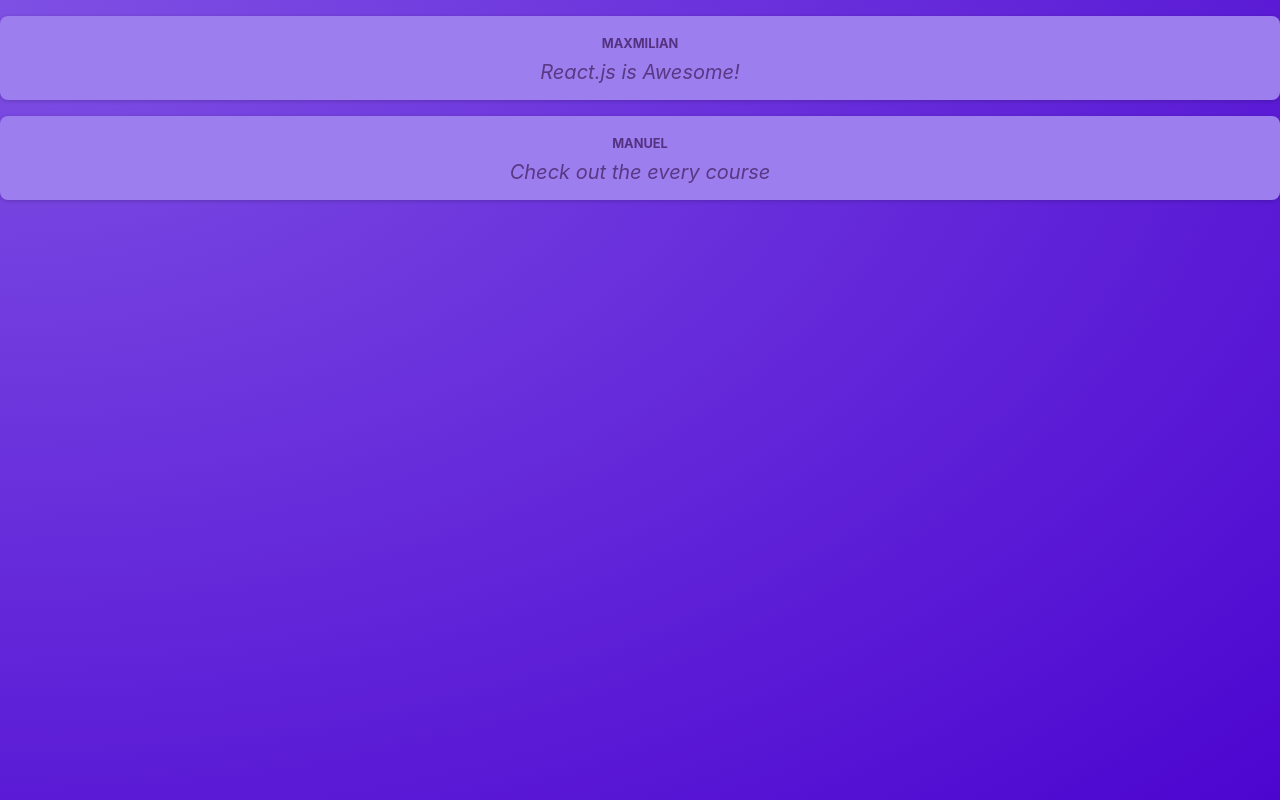
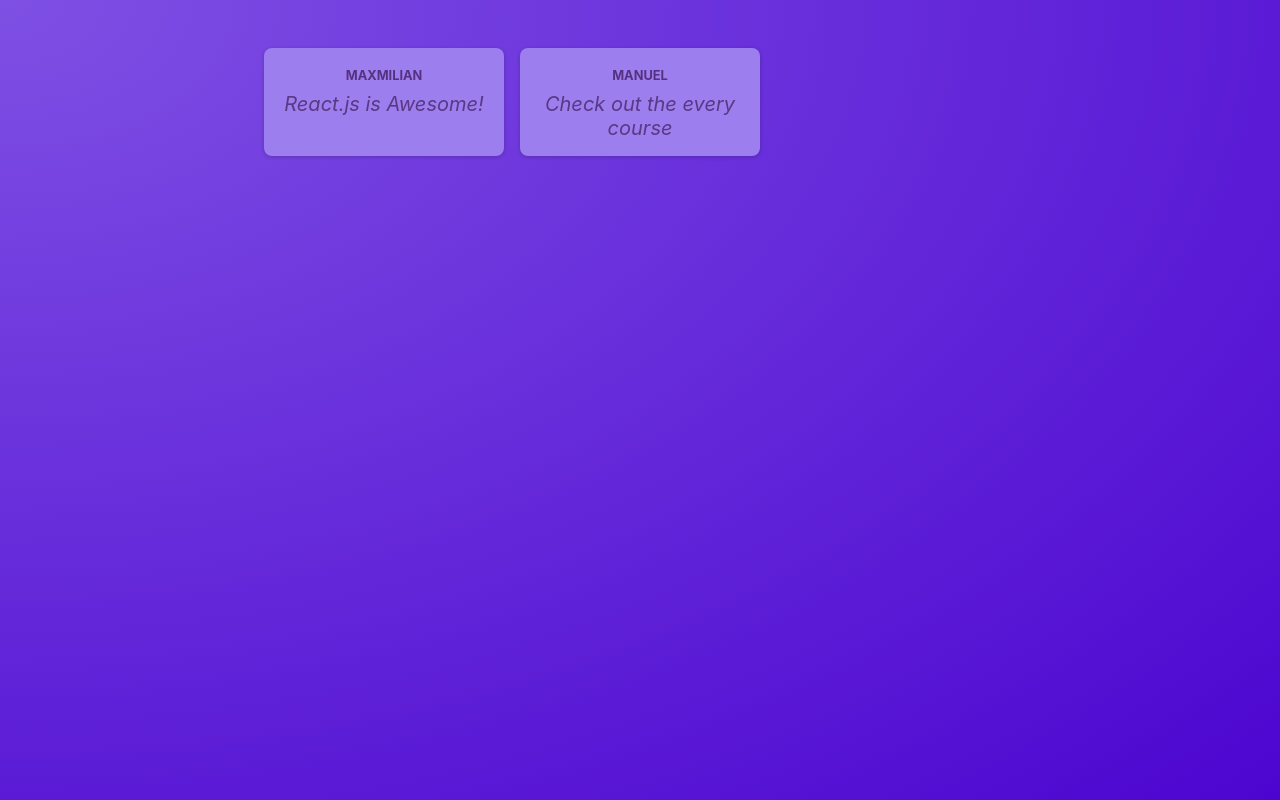
Before and after one commit to u-siop/next.js_clone_coding, a React (Vite) app: page / in a window 1280 px wide. Built offline with nearby package versions, Linux system fonts and the light colour scheme.

Commit message:
another component and module css

```diff
--- a/src/App.jsx
+++ b/src/App.jsx
@@ -1,10 +1,10 @@
-import Post from './Component/Post'
+// import Post from './Component/Post'
+import PostsList from './Component/PostsList'
 
 function App() {
   return(
     <main>
-      <Post author="Maxmilian" body="React.js is Awesome!"/>
-      <Post author="Manuel" body="Check out the every course"/>
+      <PostsList />
     </main>
   );
 }
--- a/src/Component/Post.jsx
+++ b/src/Component/Post.jsx
@@ -5,10 +5,10 @@
     // const chosenName = Math.random() > 0.5 ? names[0] : names[1];
 
     return(
-        <div className={classes.post}>
+        <li className={classes.post}>
             <p className={classes.author}>{props.author}</p>
             <p className={classes.text}>{props.body}</p>
-        </div>
+        </li>
     );
 }
 
--- /dev/null
+++ b/src/Component/PostsList.jsx
@@ -0,0 +1,13 @@
+import Post from './Post';
+import classes from './PostsList.module.css'
+
+function PostsList(){
+    return(
+        <ul className={classes.posts}>
+            <Post author="Maxmilian" body="React.js is Awesome!"/>
+            <Post author="Manuel" body="Check out the every course"/>
+        </ul>
+    );
+}
+
+export default PostsList;
--- /dev/null
+++ b/src/Component/PostsList.module.css
@@ -0,0 +1,10 @@
+.posts {
+    list-style: none;
+    max-width: 50rem;
+    margin: 1rem auto;
+    padding: 1rem 0;
+    display: grid;
+    gap: 1rem;
+    grid-template-columns: repeat(3, 30%);
+    justify-content: center;
+  }
```
